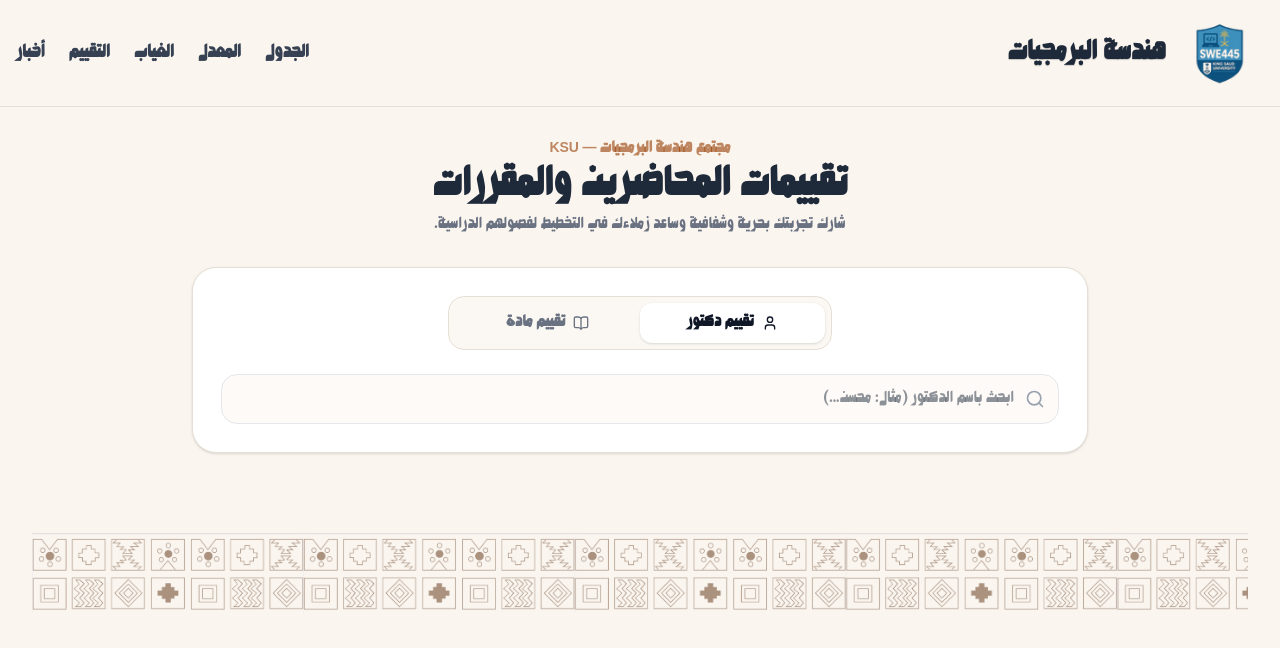
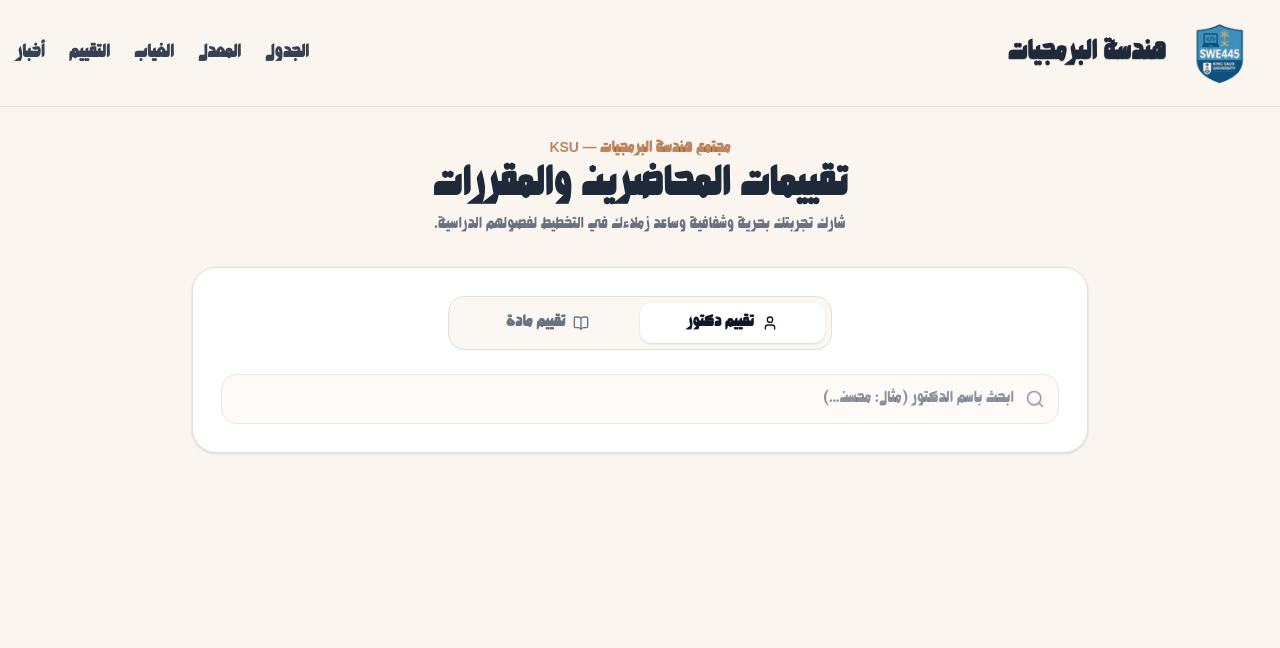
Before and after one commit to Ahm-445/SWE, a React (Vite) app in the folder SWE_frontEnd/: page /evaluation in a window 1280 px wide. Shown: the top 648 px of the page. Built offline with nearby package versions, Linux system fonts and the light colour scheme.

Commit message:
fix: delete footer layout on evaluation page

```diff
--- a/SWE_frontEnd/src/Pages/Evaluation.jsx
+++ b/SWE_frontEnd/src/Pages/Evaluation.jsx
@@ -321,8 +321,6 @@ export default function Evaluation() {
         />
       )}
 
-      {/* الفوتر */}
-      <footer className="mt-20 w-full h-[80px] bg-[url('/back.png')] bg-repeat-x bg-[length:auto_100%] border-t border-[#e6dfd5]"></footer>
     </div>
   );
 }
```
